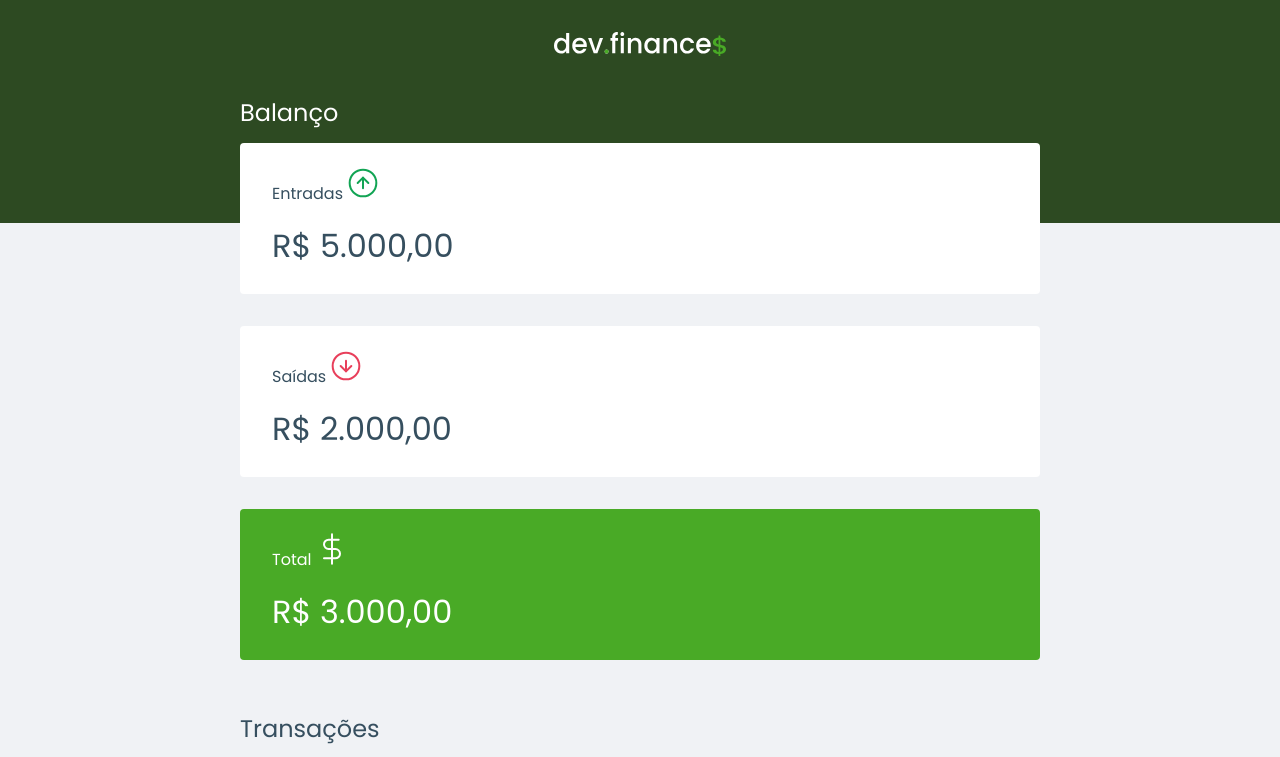
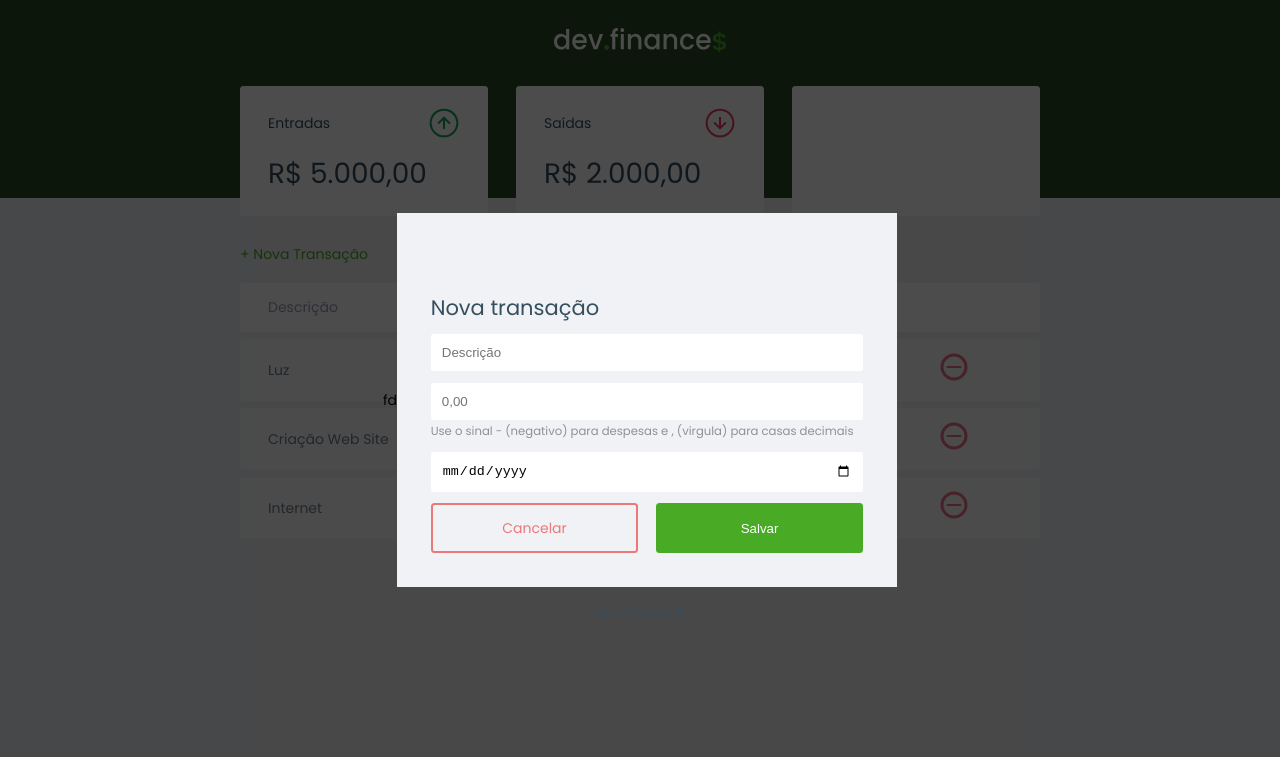
Before and after one commit to MarceloVichar/dev.finance-, a plain HTML site: page index.html in a window 1280 px wide. Shown: the top 757 px of the page. Drawn offline with Linux system fonts and the light colour scheme.

Commit message:
style.css finalizado

```diff
--- a/style.css
+++ b/style.css
@@ -1,5 +1,8 @@
 :root {
     --color-dark: #364f5f;
+    --green: #49aa26;
+    --lightgreen: #3dd705;
+    --red: #e92929;
 }
 * {
     margin: 0;
@@ -7,9 +10,25 @@
     box-sizing: border-box;
 }
 
+html {
+    font-size: 93.75%;
+}
+
 body {
     background: #f0f2f5;
     font-family: 'Poppins', sans-serif;
+}
+
+.sr-only{
+    position: absolute;
+    width: 1px;
+    height: 1px;
+    padding: 0;
+    margin: -1px;
+    overflow: hidden;
+    clip: rect(0, 0, 0, 0);
+    white-space: nowrap;
+    border-width: 0;
 }
 
 .container{
@@ -23,6 +42,52 @@ h2{
     margin-bottom: 0.8rem;
     color: var(--color-dark);
     font-weight: normal;
+}
+
+/* LINKS AND BUTTONS ========== */
+a {
+    color: var(--green);
+    text-decoration: none;
+}
+
+a:hover {
+    color: var(--lightgreen)
+}
+
+button {
+    width: 100%;
+    height: 50px;
+    border: none;
+    color: white;
+    background: var(--green);
+    padding: 0;
+    border-radius: 0.25rem;
+    cursor: pointer;
+}
+
+button:hover {
+
+    background: var(--lightgreen);
+}
+
+.button.new {
+    display: inline-block;
+    margin-bottom: 0.8rem;
+}
+
+.button.cancel {
+    color: var(--red);
+    border: 2px var(--red) solid;
+    border-radius: 0.25rem;
+    height: 50px;
+    display: flex;
+    align-items: center;
+    justify-content: center;
+    opacity: 0.6;
+}
+
+.button.cancel:hover {
+    opacity: 1;
 }
 
 /* HEADER ========= */
@@ -59,6 +124,9 @@ header{
 .card h3{
     font-weight: normal;
     font-size: 1rem;
+    display: flex;
+    align-items: center;
+    justify-content: space-between;
 }
 
 .card p{
@@ -68,20 +136,33 @@ header{
 }
 
 .card.total{
-    background: #49aa26;
+    color: var(--green);
     color: white;
 }
 
 /* TABLE========== */
+#transaction {
+    display: block;
+    width: 100%;
+    overflow-x: auto;
+}
+/* TABLE========== */
 #data-table{
+
     width: 100%;
     border-spacing: 0 0.5rem;
-    color : #969cb3
+    color : #969cb3;
+
 }
 
 table thead tr th:first-child,
 table tbody tr td:first-child{
-    border-radius: 0.2.5rem 0 0 0.25rem;
+    border-radius: 0.25rem 0 0 0.25rem;
+}
+
+table thead tr th:last-child,
+table tbody tr td:last-child {
+    border-radius: 0 0.25rem 0.25rem 0 ;
 }
 
 table tbody tr {
@@ -117,6 +198,65 @@ td.expense {
     color: #e92929;
 }
 
+/* MODAL ========== */
+.modal-overlay {
+    width: 100%;
+    height: 100%;
+    background-color: rgba(0,0,0,0.7);
+    position: fixed;
+    top: 0;
+    display: flex;
+    align-items: center;
+    justify-content: center;
+    opacity: 0;
+    visibility: hidden;
+}
+
+.modal-overlay.active {
+    opacity: 1;
+    visibility: visible;
+}
+
+.modal {
+    background: #f0f2f5;
+    padding: 2.4rem;
+    width: 90%;
+    max-width: 500px;
+}
+
+/* FORM ========== */
+#form {
+    max-width: 500px;
+}
+
+#form h2 {
+    margin: top;
+}
+
+#form form input {
+    border: none;
+    border-radius: 0.2rem;
+    padding: 0.8rem;
+    width: 100%;
+}
+
+.input-group {
+    margin-top: 0.8rem;
+}
+
+.input-group small {
+    opacity: 0.4;
+}
+
+.input-group.actions {
+    display: flex;
+    justify-content: space-between;
+    align-items: center;
+}
+
+.input-group.actions .button, .input-group.actions button {
+    width: 48%;
+}
 
 /* FOOTER ========== */
 footer{
@@ -125,3 +265,16 @@ footer{
     color: var(--color-dark);
     opacity: 0.6;
 }
+
+/* RESPONSIVE ========== */
+@media (min-width: 800px) {
+    html {
+        font-size: 87.5%;
+    }
+
+    #balance {
+        display: grid;
+        grid-template-columns: 1fr 1fr 1fr;
+        gap: 2rem;
+    }
+}
```
